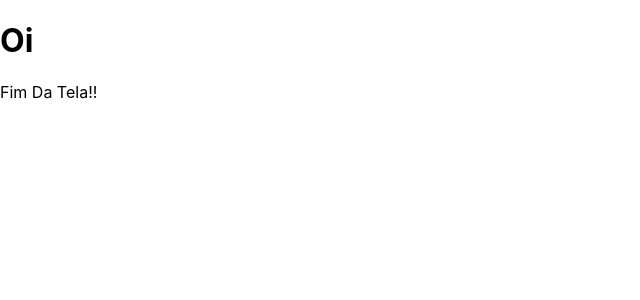
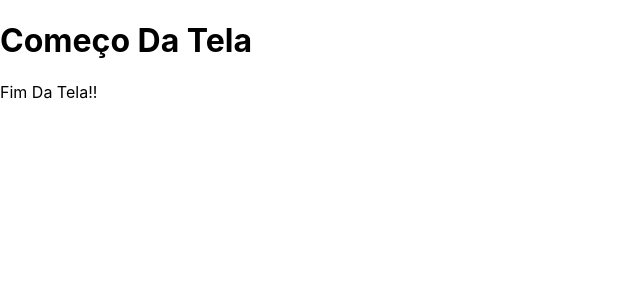
Before and after one commit to juangarciadelima/curriculo-virtual-react, a React (Create React App) app in the folder curriculo-virtual-react/: page / in a window 1280 px wide. Shown: the top 300 px of the page, without its empty margins (0-640 px from the left). Built offline with nearby package versions, Linux system fonts and the light colour scheme.

Commit message:
Jerson Capetinha

```diff
--- a/curriculo-virtual-react/src/curriculo/components/app.jsx
+++ b/curriculo-virtual-react/src/curriculo/components/app.jsx
@@ -5,7 +5,7 @@ import Formulario from '../form'
 
 function App() {
     return <Router>
-        <h1> Oi</h1>
+        <h1> Começo Da Tela</h1>
         <Switch>
             <Route path="/curriculo">
                 <Curriculo />
```
